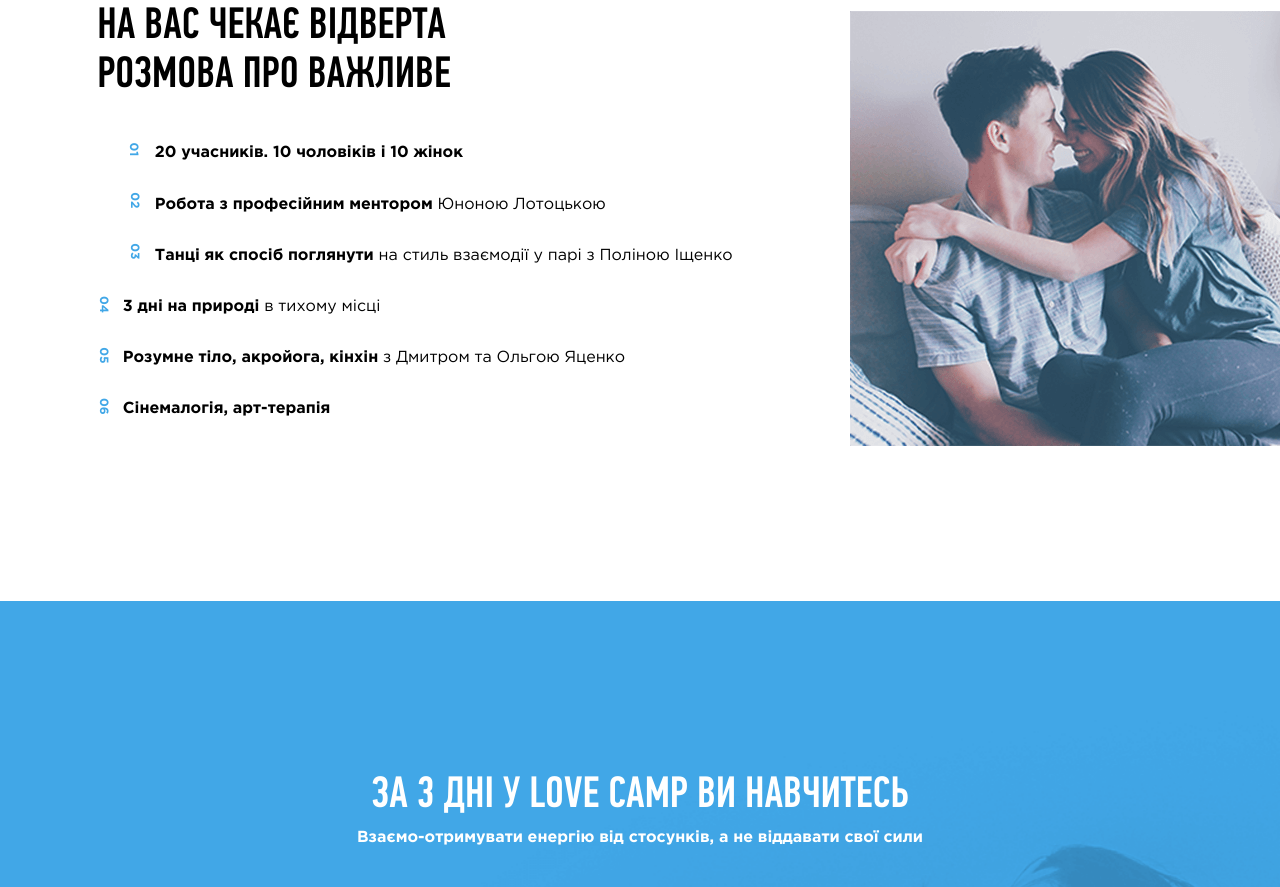
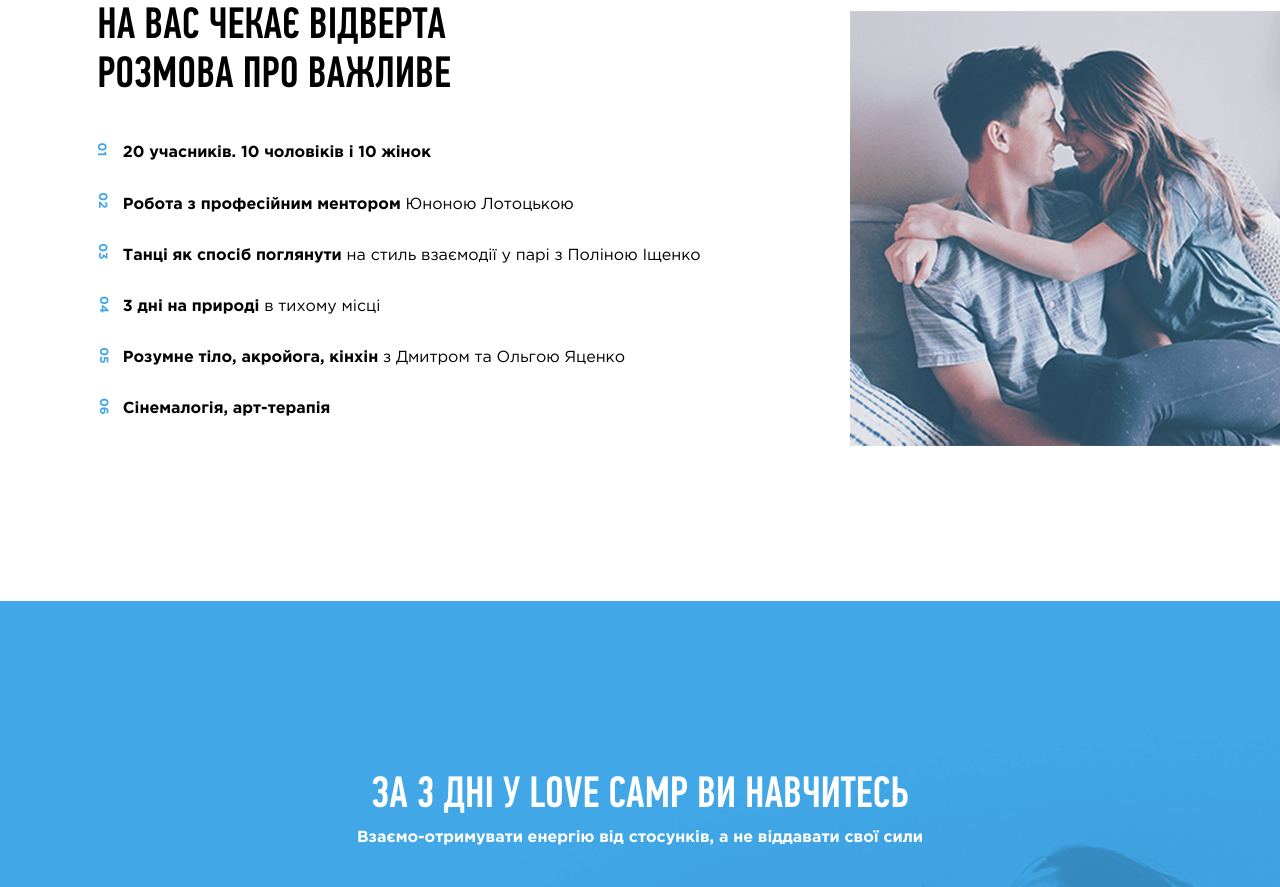
Before and after one commit to Olexiy-repin/loveCamp, a website: page src/html/index.html in a window 1280 px wide. Shown: the part 3067-3954 px from the top of the page. Drawn offline with nearby package versions, Linux system fonts and the light colour scheme; files that its build step writes are made by us from their sources; files whose address does not match are found by name; a web font is replaced by a local one.

Commit message:
add curent version

```diff
--- a/src/sass/_sec-06.scss
+++ b/src/sass/_sec-06.scss
@@ -106,6 +106,13 @@
     padding-right: 3rem;
   }
 
+  .sec-06__item {
+    padding-left: 0;
+    &::before {
+      left: -1.8rem;
+    }
+  }
+
   .sec-06__item:nth-of-type(n+4) {
     padding-left: 0;
     &::before {
```
Also changed, not shown: dist/styles.css.
